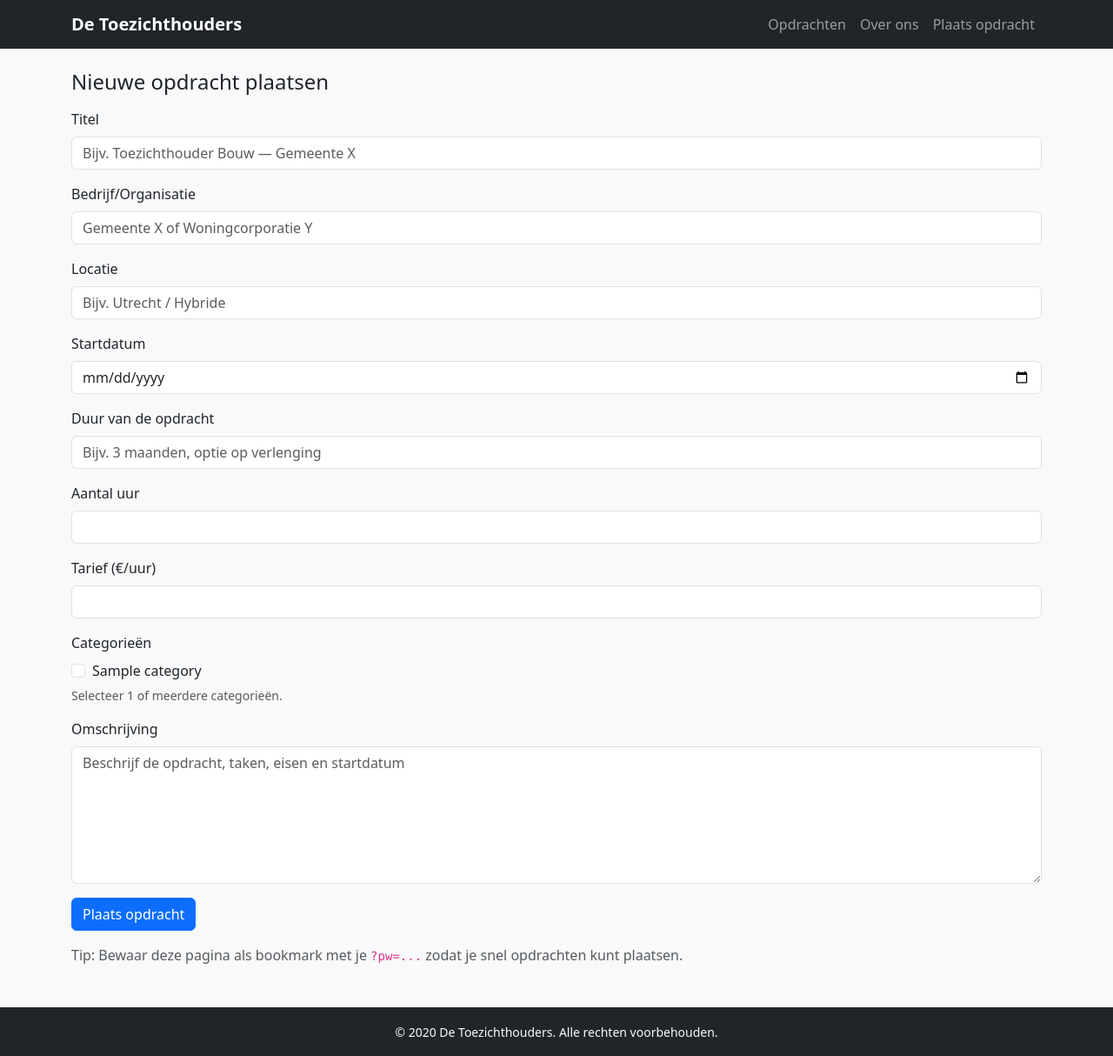
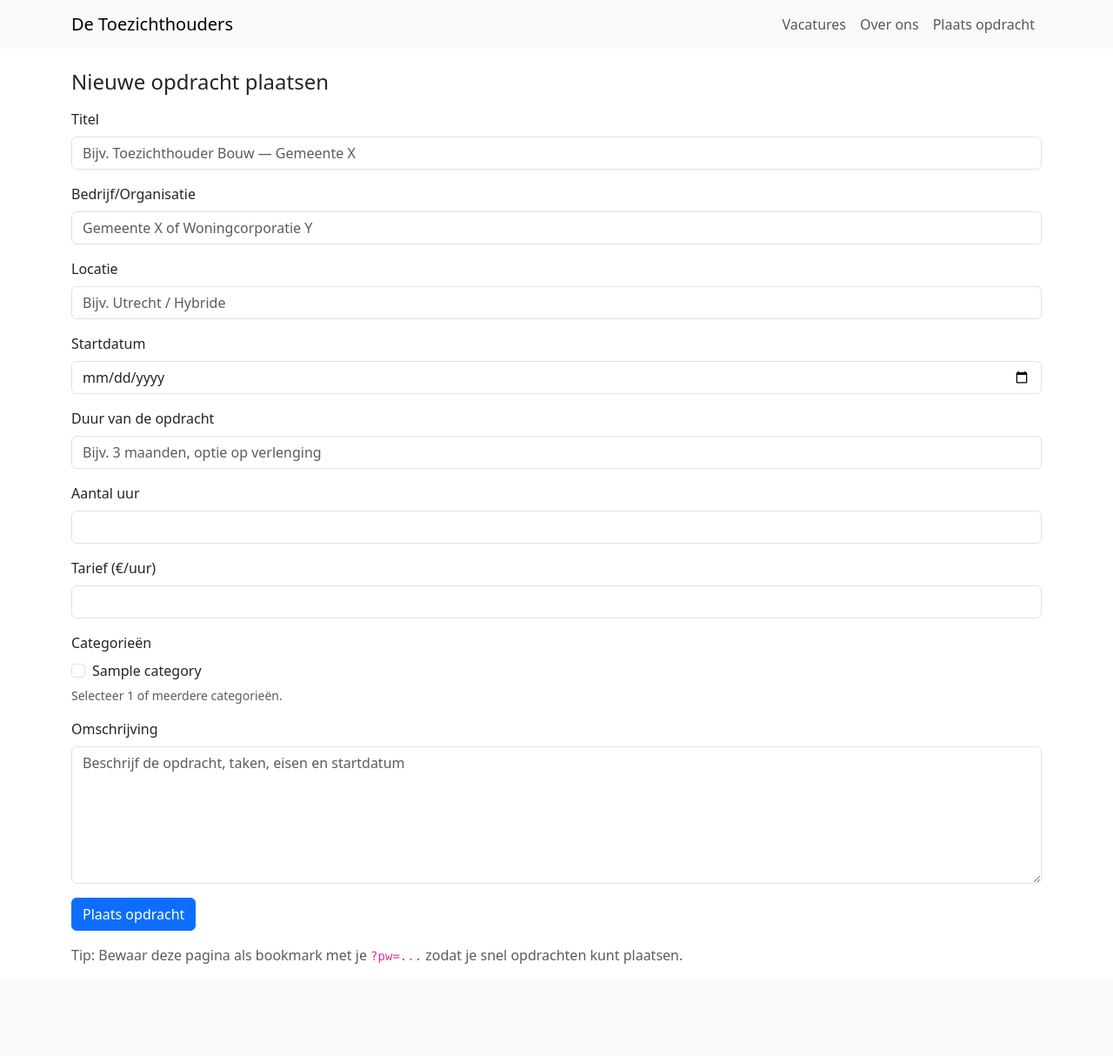
Before and after one commit to OostersBeheer/DeToezichthouders, a Flask app: template templates/admin_new.html in a window 1280 px wide. Shown: the whole page at 87% size. After the commit the page ends 1108 px from the top, so only its background shows below. Run offline with Flask 3, Linux system fonts and the light colour scheme; the template is opened without the code that fills it: most values are stand-ins (such as "Sample title", 1, 10 or a date in 2020).

Commit message:
base.html

```diff
--- a/templates/base.html
+++ b/templates/base.html
@@ -1,47 +1,39 @@
-<!doctype html>
+<!-- base.html -->
+<!DOCTYPE html>
 <html lang="nl">
 <head>
-    <meta charset="utf-8">
-    <meta name="viewport" content="width=device-width, initial-scale=1">
-    <title>{% block title %}De Toezichthouders{% endblock %}</title>
-    <link href="https://cdn.jsdelivr.net/npm/bootstrap@5.3.2/dist/css/bootstrap.min.css" rel="stylesheet">
+    <meta charset="UTF-8">
+    <meta name="viewport" content="width=device-width, initial-scale=1.0">
+    <title>De Toezichthouders</title>
+    <link href="https://cdn.jsdelivr.net/npm/bootstrap@5.3.0/dist/css/bootstrap.min.css" rel="stylesheet">
 </head>
-  <body class="bg-light">
-    <!-- Navigatie -->
-    <nav class="navbar navbar-expand-lg navbar-dark bg-dark mb-4">
+<body>
+    <nav class="navbar navbar-expand-lg navbar-light bg-light mb-4">
         <div class="container">
-        <a class="navbar-brand fw-bold" href="{{ url_for('index') }}">De Toezichthouders</a>
+            <a class="navbar-brand" href="{{ url_for('index') }}">De Toezichthouders</a>
             <button class="navbar-toggler" type="button" data-bs-toggle="collapse" data-bs-target="#navbarNav">
                 <span class="navbar-toggler-icon"></span>
             </button>
             <div class="collapse navbar-collapse" id="navbarNav">
                 <ul class="navbar-nav ms-auto">
                     <li class="nav-item">
-              <a class="nav-link {% if request.endpoint == 'index' %}active{% endif %}" href="{{ url_for('index') }}">Opdrachten</a>
+                        <a class="nav-link" href="{{ url_for('index') }}">Vacatures</a>
                     </li>
                     <li class="nav-item">
-              <a class="nav-link {% if request.endpoint == 'about' %}active{% endif %}" href="{{ url_for('about') }}">Over ons</a>
+                        <a class="nav-link" href="{{ url_for('about') }}">Over ons</a>
                     </li>
                     <li class="nav-item">
-              <a class="nav-link {% if request.endpoint == 'admin' %}active{% endif %}" href="{{ url_for('admin') }}">Plaats opdracht</a>
+                        <a class="nav-link" href="{{ url_for('admin') }}">Plaats opdracht</a>
                     </li>
                 </ul>
             </div>
         </div>
     </nav>
 
-    <!-- Hoofdcontent -->
-    <main class="container mb-5">
+    <div class="container">
         {% block content %}{% endblock %}
-    </main>
+    </div>
 
-    <!-- Footer -->
-    <footer class="bg-dark text-light py-3 mt-auto">
-      <div class="container text-center">
-        <small>&copy; {{ now().year }} De Toezichthouders. Alle rechten voorbehouden.</small>
-      </div>
-    </footer>
-
-    <script src="https://cdn.jsdelivr.net/npm/bootstrap@5.3.2/dist/js/bootstrap.bundle.min.js"></script>
+    <script src="https://cdn.jsdelivr.net/npm/bootstrap@5.3.0/dist/js/bootstrap.bundle.min.js"></script>
 </body>
 </html>
```
Lines whose indentation alone changed are shown as unchanged.
